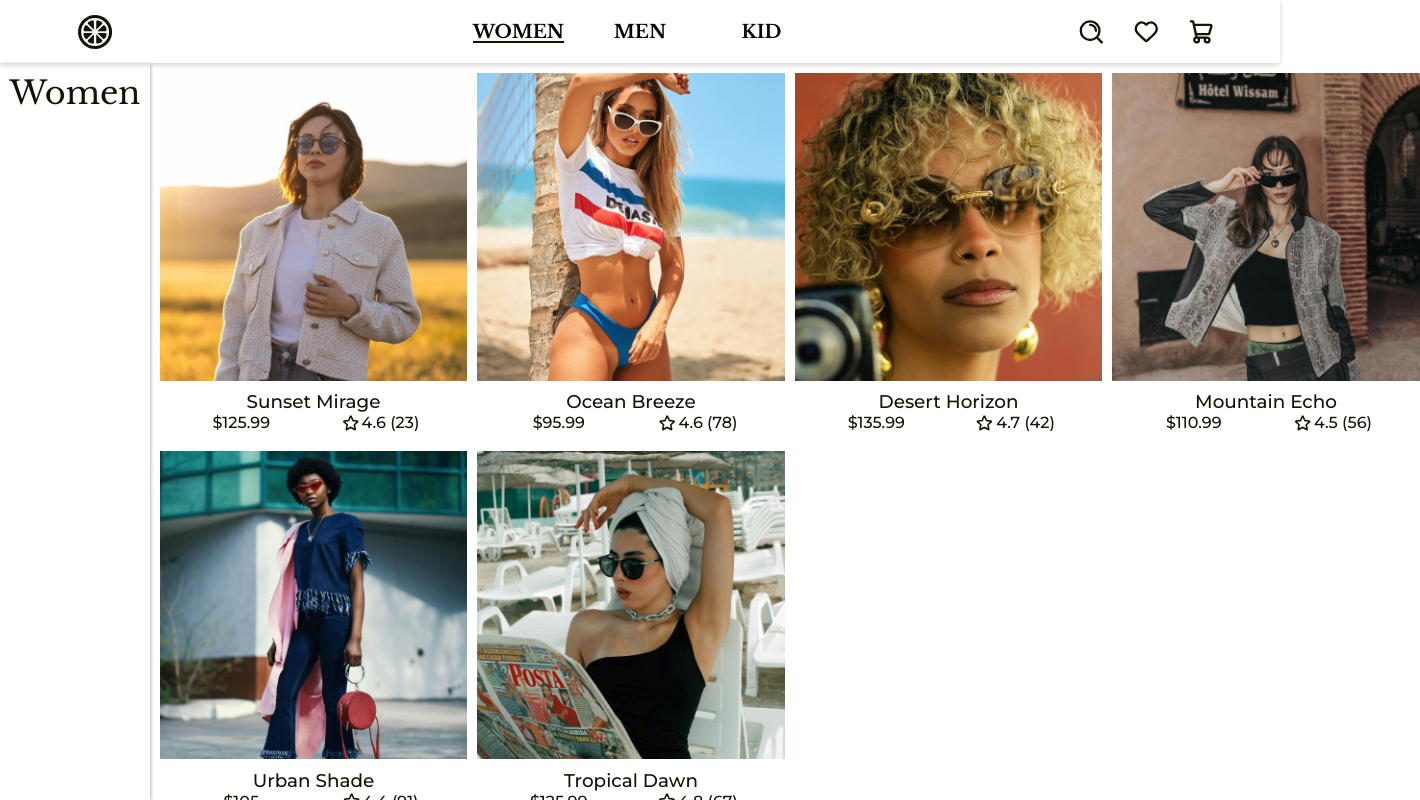
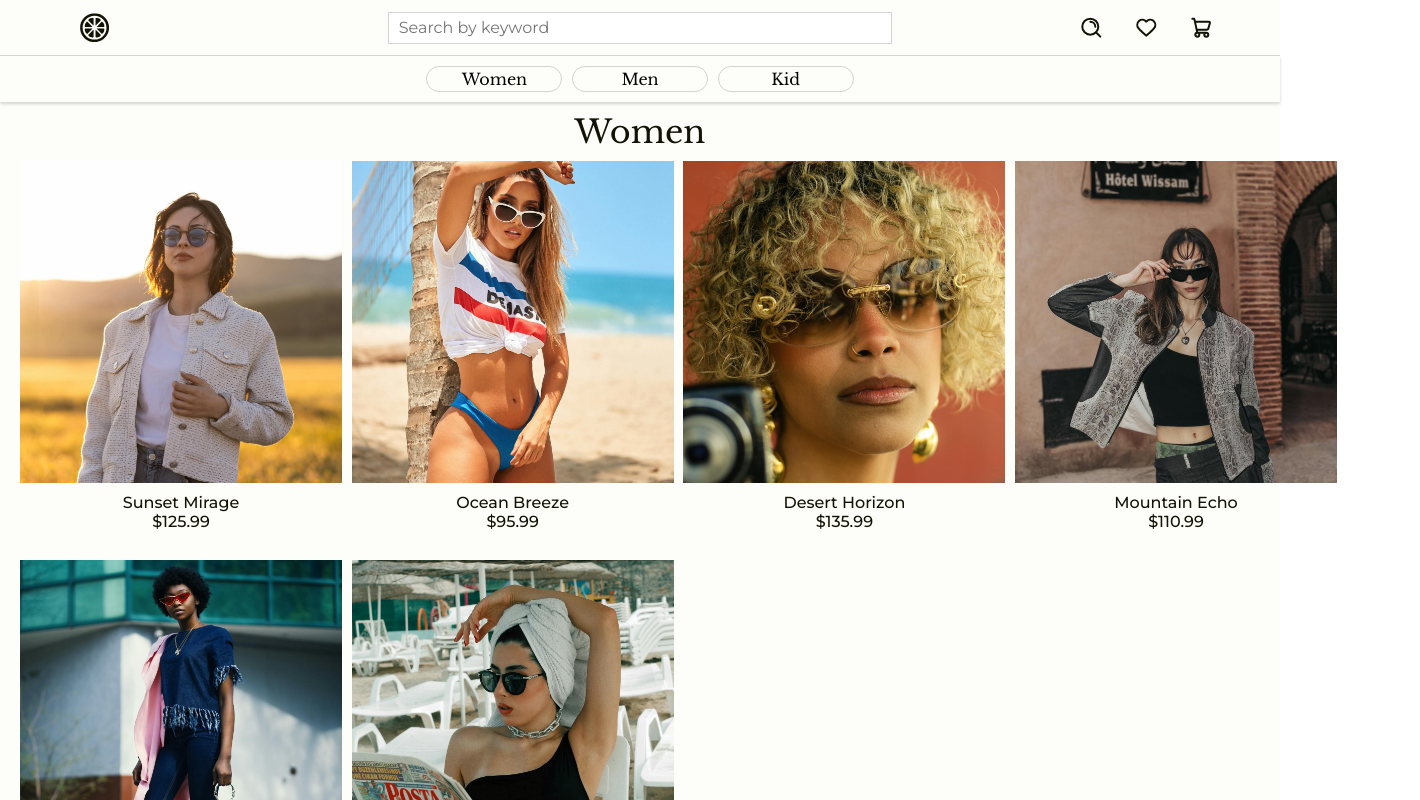
Before and after one commit to Ama4538/Petal-Vogue, a React (Vite) app: page /search in a window 1280 px wide. Shown: the top 800 px of the page, 1420 px wide, since content can reach past the window. Built offline with nearby package versions, Linux system fonts and the light colour scheme.

Commit message:
reorganzied search section

```diff
--- a/src/components/nav/Nav.jsx
+++ b/src/components/nav/Nav.jsx
@@ -28,7 +28,7 @@ function Nav({ delayTime = 0, transtitionTime = 0, setActiveSection }) {
     return (
         <motion.nav
             className="nav"
-            layoutId = "Test"
+            layoutId = "nav"
             transition={{
                 delay: `${delayTime}`,
                 duration: `${transtitionTime}`,
--- /dev/null
+++ b/src/components/nav/SearchNav.jsx
@@ -0,0 +1,24 @@
+import { motion } from 'framer-motion';
+import CustomLink from "../router/CustomLink";
+
+function SearchNav() {
+
+    return (
+        <motion.nav
+            className="nav"
+            layoutId="nav"
+        >
+            <CustomLink to="/home" className="nav__logo" />
+            <div className='nav__search-container'>
+                <input className='nav__search' type="text" placeholder='Search by keyword'/>
+            </div>
+            <ul className="nav__list nav__list-icon-container">
+                <CustomLink to="/search" className="nav__list-icon" />
+                <CustomLink to="/home" className="nav__list-icon" />
+                <CustomLink to="/home" className="nav__list-icon" />
+            </ul>
+        </motion.nav>
+    )
+}
+
+export default SearchNav
--- a/src/data/product.json
+++ b/src/data/product.json
@@ -6,8 +6,6 @@
                 "name": "Sunset Mirage",
                 "price": 125.99,
                 "category": "Sunglass",
-                "star": 4.6,
-                "review": 23,
                 "image": "sunset-mirage.jpg"
             },
             {
@@ -16,8 +14,6 @@
                 "price": 95.99,
                 "category": "Sunglass",
                 "size-range": "S-M",
-                "star": 4.6,
-                "review": 78,
                 "image": "ocean-breeze.jpg"
             },
             {
@@ -25,8 +21,6 @@
                 "name": "Desert Horizon",
                 "price": 135.99,
                 "category": "Sunglass",
-                "star": 4.7,
-                "review": 42,
                 "image": "desert-horizon.jpg"
             },
             {
@@ -34,8 +28,6 @@
                 "name": "Mountain Echo",
                 "price": 110.99,
                 "category": "Sunglass",
-                "star": 4.5,
-                "review": 56,
                 "image": "mountain-echo.jpg"
             },
             {
@@ -43,8 +35,6 @@
                 "name": "Urban Shade",
                 "price": 105,
                 "category": "Sunglass",
-                "star": 4.4,
-                "review": 91,
                 "image": "urban-shade.jpg"
             },
             {
@@ -52,8 +42,6 @@
                 "name": "Tropical Dawn",
                 "price": 125.99,
                 "category": "Sunglass",
-                "star": 4.8,
-                "review": 67,
                 "image": "tropical-dawn.jpg"
             }
         ],
--- a/src/pages/Search/Product.jsx
+++ b/src/pages/Search/Product.jsx
@@ -1,13 +1,10 @@
-function Product({ sectionTitle, name, price, star, review, image }) {
+function Product({ sectionTitle, name, price, image }) {
     return (
         <div className="product-card">
             <img className="product-card__img" src={`./productimage/${sectionTitle}/${image}`} alt={image} />
             <div className="product-card__content-wrapper">
                 <p className="product-card__name">{name}</p>
-                <div className="product-price-wrapper">
-                    <p className="product-price">{`$${price}`}</p>
-                    <p className="product-card__rating">{`${star} (${review})`}</p>
-                </div>
+                <p className="product-price">{`$${price}`}</p>
             </div>
         </div>
     )
--- a/src/pages/Search/Search.jsx
+++ b/src/pages/Search/Search.jsx
@@ -1,5 +1,5 @@
 import { useEffect, useState } from 'react';
-import Nav from '../../components/nav/Nav.jsx';
+import SearchNav from '../../components/nav/SearchNav.jsx';
 import { motion } from 'framer-motion'
 import Product from './Product.jsx';
 
@@ -26,6 +26,21 @@ function Search({ product }) {
         }
     }, [activeSection])
 
+    function handleClick(section) {
+        switch (section) {
+            case "women":
+                // Changes states based on which buttom is pressed
+                setActiveSection(0);
+                break;
+            case "men":
+                setActiveSection(1);
+                break;
+            case "kid":
+                setActiveSection(2);
+                break;
+        }
+    }
+
     // Main search Animation
     const searchAnimation = {
         exit: {
@@ -42,20 +57,23 @@ function Search({ product }) {
             variants={searchAnimation}
             exit="exit"
         >
-            <Nav setActiveSection={setActiveSection}></Nav>
+            <SearchNav />
+            <ul className='search__section-selector'>
+                <button className='search__section-button' onClick={() => handleClick('women')}>Women</button>
+                <button className='search__section-button' onClick={() => handleClick('men')}>Men</button>
+                <button className='search__section-button' onClick={() => handleClick('kid')}>Kid</button>
+            </ul>
             <section className='search__content'>
-                <aside className='search-content__side'>
-                    <h2 className='search-side__title'>{sectionTitle}</h2>
-                </aside>
+                <div className='search__header'>
+                    <h3 className='search-header__title'>{sectionTitle}</h3>
+                </div>
                 <article className='search-content__main'>
                     {currentDisplay.map((element, index) => {
                         return (<Product
-                            sectionTitle = {sectionTitle}
-                            name = {element.name}
-                            price = {element.price}
-                            star = {element.star}
-                            review = {element.review}
-                            image = {element.image}
+                            sectionTitle={sectionTitle}
+                            name={element.name}
+                            price={element.price}
+                            image={element.image}
                             key={index}
                         />)
                     })}
--- a/src/styles/components/home.css
+++ b/src/styles/components/home.css
@@ -115,7 +115,8 @@
 /* Home Nav */
 .home>.nav {
     position: fixed;
-    box-shadow: none;
+    background-color: transparent;
+    border: none;
 }
 
 .home>.nav>.nav__list>li>.nav__buttons {
--- a/src/styles/components/nav.css
+++ b/src/styles/components/nav.css
@@ -1,16 +1,17 @@
 /* Nav */
 .nav {
-    position: sticky;
     z-index: 999;
     display: grid;
     grid-template-columns: 0.4fr 1fr 0.4fr;
     padding: 0 var(--padding-large);
     align-items: center;
     justify-content: space-between;
+    height: max(4vmax, 3.5rem);
     width: 100%;
     font-family: var(--primary-font);
     font-size: var(--font-size-small);
-    box-shadow: 0px 2px 5px var(--primary-shadow-color);
+    background-color: var(--background-color);
+    border-bottom: solid 1px var(--primary-shadow-color);
 }
 
 .nav__logo {
@@ -48,7 +49,6 @@
 .nav__buttons {
     position: relative;
     display: grid;
-    padding: var(--padding-small) 0;
     width: max(7.25vmax, 7rem);
     place-items: center;
     font-family: var(--primary-font);
@@ -131,3 +131,19 @@
 .nav__buttons[data-activeStatus='active']>p::after {
     width: 50%;
 }
+
+.nav__search-container {
+    display: grid;
+    padding: var(--padding-very-small);
+    width: 100%;
+    place-items: center;
+}
+
+.nav__search {
+    padding-left: var(--padding-very-small);
+    height: var(--font-size-large);
+    width: 80%;
+    font-family: var(--secondary-font);
+    font-size: var(--font-size-very-small);
+    border: solid 1px var(--primary-shadow-color);
+}
--- a/src/styles/main.css
+++ b/src/styles/main.css
@@ -23,7 +23,7 @@
     --primary-font: "Libre Baskerville", serif;
     --secondary-font: "Montserrat", sans-serif;
 
-    --font-size-very-small: clamp(0.75rem, max(1rem, 1.1vmax), max(1.10rem, 1.1vmax));
+    --font-size-very-small: clamp(0.5rem, max(1rem, 1vmax), max(1.10rem, 1.1vmax));
     --font-size-small: clamp(1rem, max(1.15rem, 1.10vmax), max(1.25rem, 1.75vmax));
     --font-size-med: clamp(1.35rem, max(1.25rem, 1.75vmax), max(2.25rem, 2.5vmax));
     --font-size-large: clamp(1.75rem, max(2rem, 2.5vmax), max(2.5rem, 2.75vmax));
@@ -56,22 +56,47 @@ ul {
     display: flex;
     flex-direction: column;
     min-height: 100dvh;
+    width: 100dvw;
+    background-color: var(--background-color);
     color: var(--primary-font-color);
 }
 
+.search__section-selector {
+    position: sticky;
+    top: 0%;
+    display: flex;
+    gap: var(--padding-very-small);
+    padding: var(--padding-very-small) 0;
+    width: 100%;
+    justify-content: center;
+    background-color: var(--background-color);
+    box-shadow: 0px 2px 3px var(--primary-shadow-color);
+}
+
+.search__section-button {
+    padding: calc(var(--padding-very-small) / 4);
+    width: max(9vmax, 8.5rem);
+    font-family: var(--primary-font);
+    font-size: var(--font-size-very-small);
+    background-color: transparent;
+    border: solid 1px var(--primary-shadow-color);
+    border-radius: 10rem;
+    cursor: pointer;
+    transition: 0.25s;
+}
+
 .search__content {
-    display: grid;
+    display: flex;
+    flex-direction: column;
     flex: 1;
     grid-template-columns: 0.25fr 1fr;
-
 }
 
-.search-content__side {
+.search__header {
     padding: var(--padding-very-small);
-    box-shadow: 2px 0px 2px 0px var(--primary-shadow-color);
 }
 
-.search-side__title {
+.search-header__title {
     display: flex;
     width: 100%;
     justify-content: center;
@@ -85,7 +110,7 @@ ul {
     display: grid;
     grid-template-columns: repeat(4, 1fr);
     gap: var(--padding-very-small);
-    padding: var(--padding-very-small);
+    padding: 0 var(--padding-small);
 }
 
 .product-card {
@@ -93,7 +118,6 @@ ul {
     flex-direction: column;
     aspect-ratio: 1 / 1.15;
     color: var(--primary-font-color);
-
 }
 
 .product-card__img{
@@ -103,38 +127,19 @@ ul {
 }
 
 .product-card__content-wrapper{
-    padding: var(--padding-very-small) 0;
+    display: grid;
+    padding: var(--padding-very-small) 0 var(--padding-small);
+    place-items: center;
     font-family: var(--secondary-font);
     font-weight: 500;
 }
 
 .product-card__name {
-    display: flex;
-    justify-content: center;
     font-family: var(--secondary-font);
-    font-size: var(--font-size-small);
-
 }
 
-.product-price-wrapper {
-    display: grid;
-    grid-template-columns: 1fr 1fr;
-    padding: 0 var(--padding-very-small);
-    place-items: center;
+/* Animation */
+
+.search__section-button:hover {
+    translate: 0 -7.5%;
 }
-
-.product-card__rating {
-    position: relative;
-    padding-left: var(--padding-very-small);
-}
-
-.product-card__rating::before {
-    position: absolute;
-    top: 50%;
-    left: -2.5%;
-    height: 100%;
-    width: 100%;
-    background: url(/icons/default-star.svg) no-repeat center / contain;
-    content: "";
-    translate: -50% -50%;
-}
```
